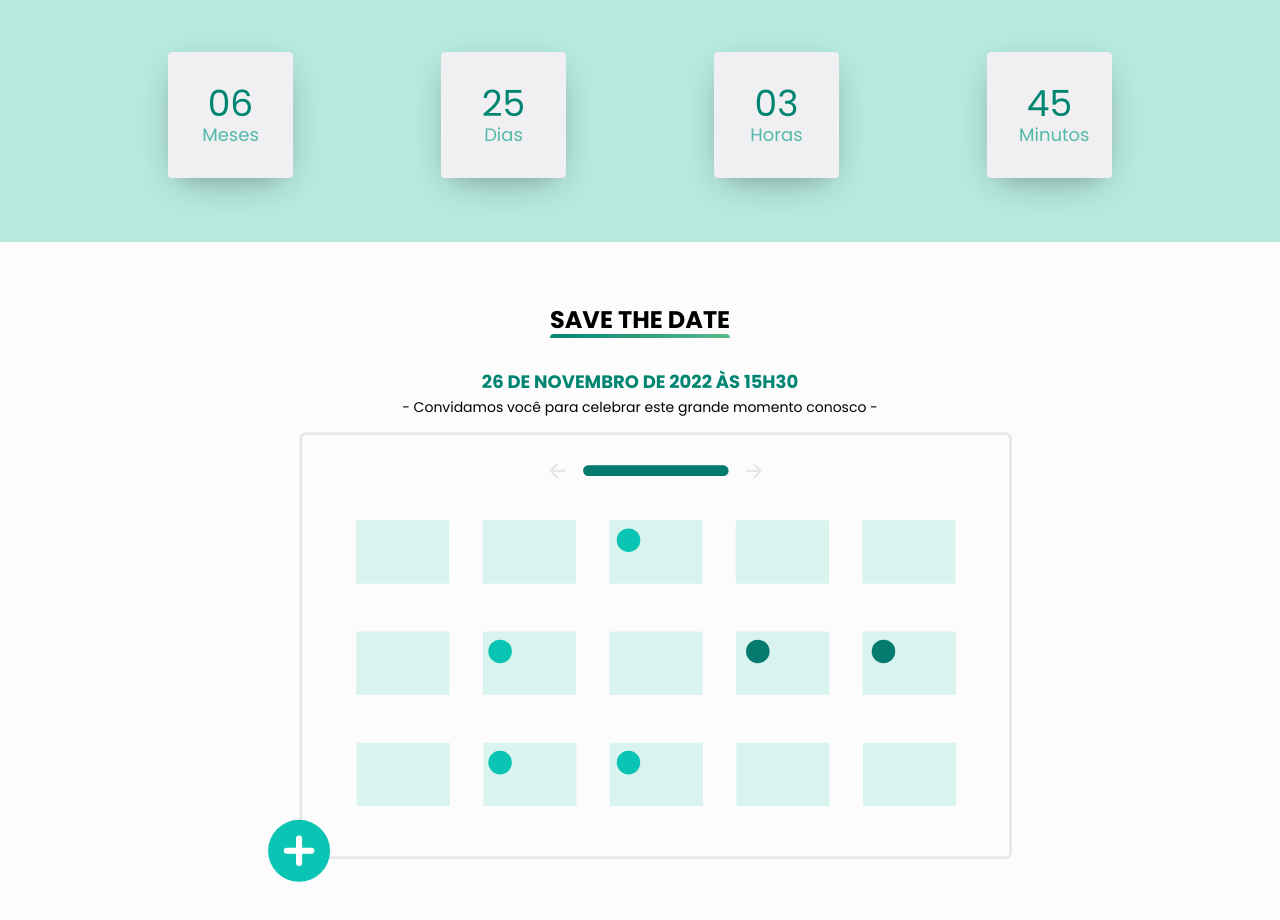
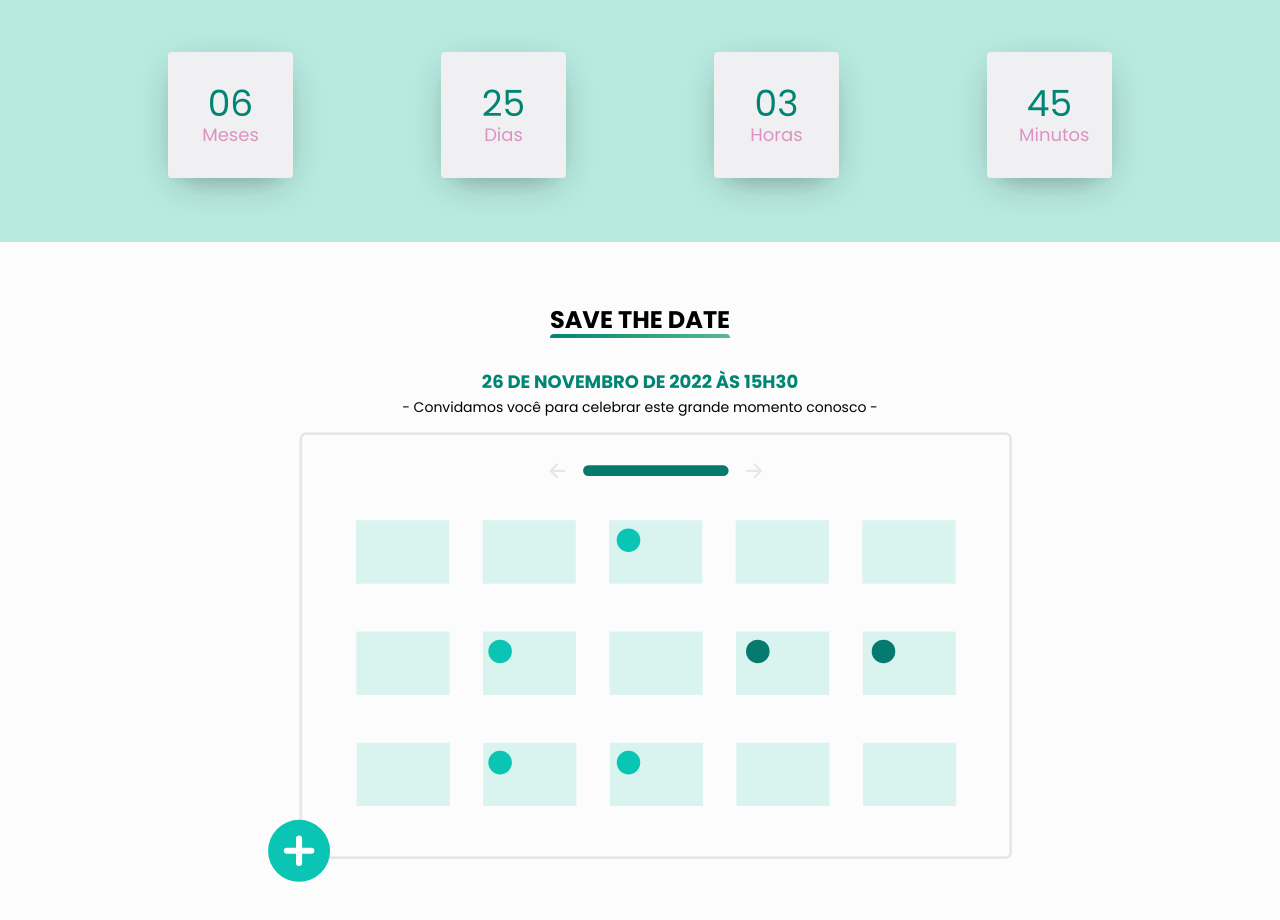
Before and after one commit to JulioZittei/our-wedding, a Next.js app: page / in a window 1280 px wide. Shown: the part 1040-1960 px from the top of the page. Built offline with nearby package versions, Linux system fonts and the light colour scheme.

Commit message:
Refactor CountDown styles

```diff
--- a/src/styles/components/CountDownCss.ts
+++ b/src/styles/components/CountDownCss.ts
@@ -74,7 +74,7 @@ export const Date = css({
 export const Label = css({
   flex: 1,
   width: '100%',
-  color: '$teal8',
+  color: '$pink8',
   textAlign: 'center',
   fontFamily: '$poppinsFont',
 
```
